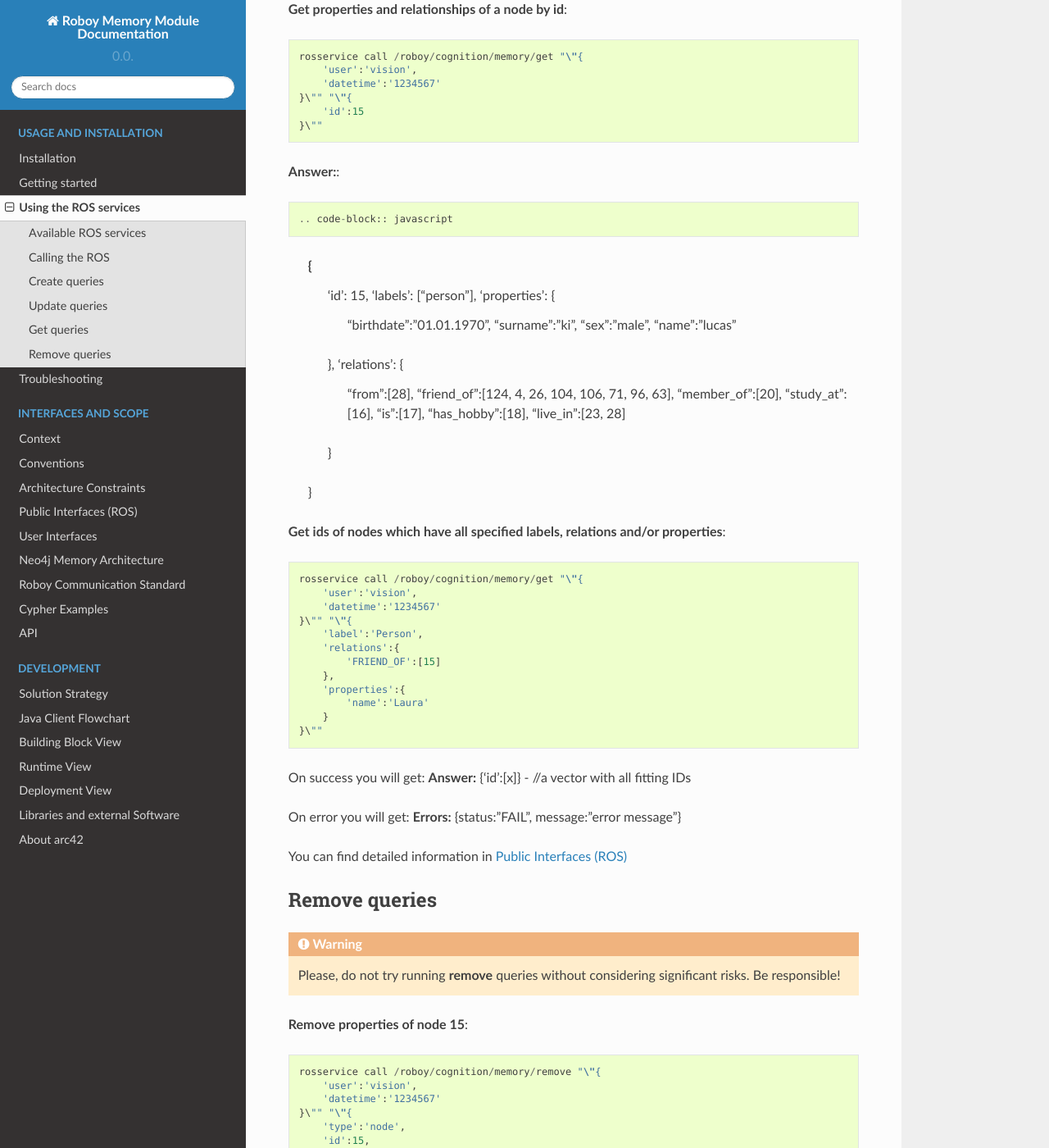
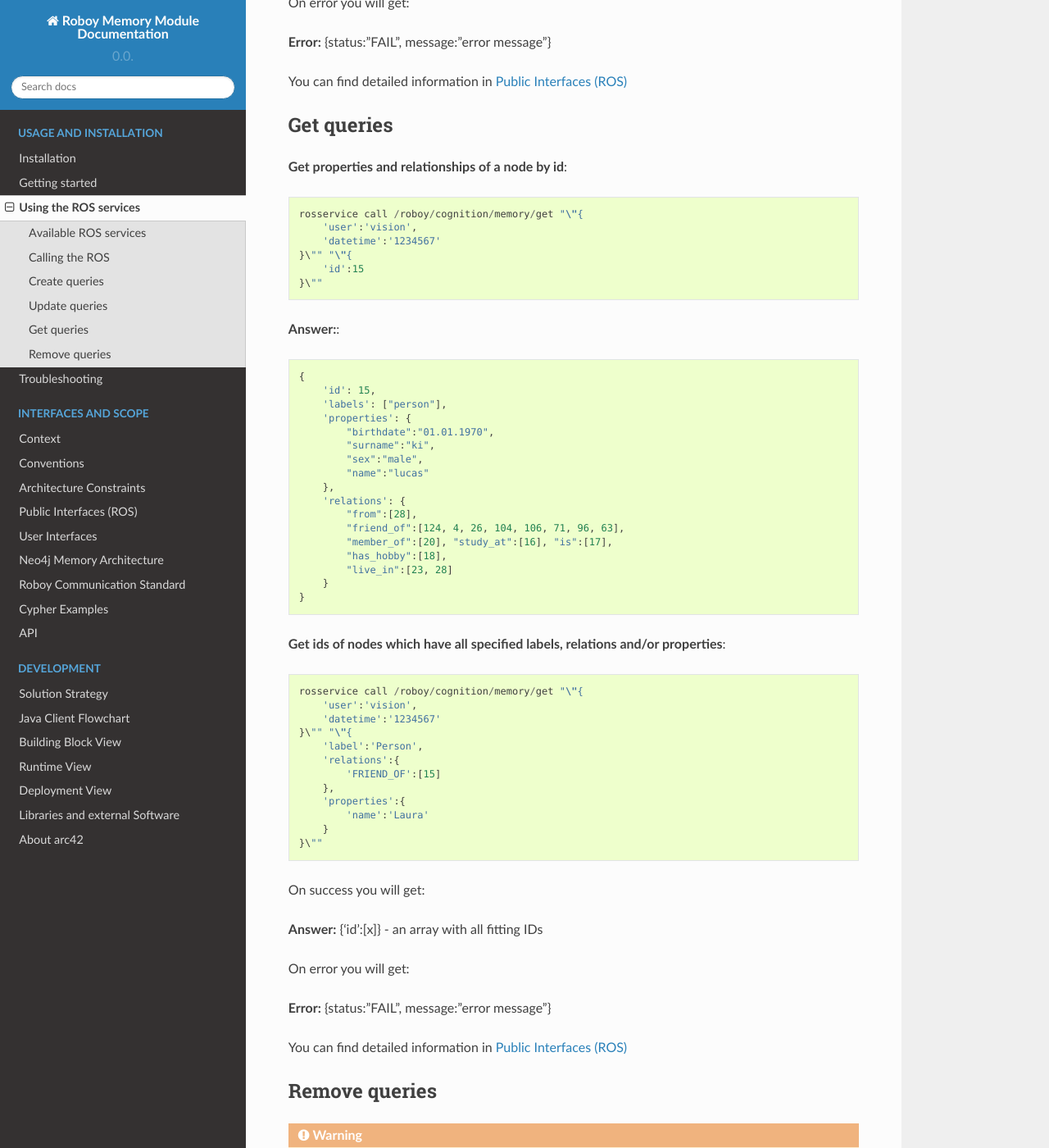
Before and after one commit to Roboy/memory, a Sphinx documentation site: the page built from docs/Usage/2_initial_experience.rst, in a window 1280 px wide and 1400 px high, scrolled down 3216 px. Shown: the whole window at 82% size. Built offline with Sphinx 7.4.7 and the Read the Docs theme 2.0.0, drawn with Linux system fonts in a browser that asks for light colours; some of the changed text lies outside the part shown.

Commit message:
Update 2_initial_experience.rst

```diff
--- a/docs/Usage/2_initial_experience.rst
+++ b/docs/Usage/2_initial_experience.rst
@@ -79,10 +79,12 @@ Create queries
     }\""
 
 On success you will get:
+
 **Answer:**  {'id': x } - //ID of the created node
 
 On error you will get:
-**Errors:** {status:"FAIL", message:"error message"}
+
+**Error:** {status:"FAIL", message:"error message"}
 
 You can find detailed information in :ref:`technical-interfaces`
 
@@ -135,10 +137,12 @@ Update queries
     }\""
 
 On success you will get:
+
 **Answer:** {status:"OK"}
 
 On error you will get:
-**Errors:** {status:"FAIL", message:"error message"}
+
+**Error:** {status:"FAIL", message:"error message"}
 
 You can find detailed information in :ref:`technical-interfaces`
 
@@ -155,8 +159,6 @@ Get queries
     }\""
 
 **Answer:**::
-
-.. code-block:: javascript
 
     {
         'id': 15,
@@ -192,10 +194,12 @@ Get queries
     }\""
 
 On success you will get:
-**Answer:** {'id':[x]}     - //a vector with all fitting IDs
+
+**Answer:** {'id':[x]}     - an array with all fitting IDs
 
 On error you will get:
-**Errors:** {status:"FAIL", message:"error message"}
+
+**Error:** {status:"FAIL", message:"error message"}
 
 You can find detailed information in :ref:`technical-interfaces`
 
@@ -245,9 +249,11 @@ Remove queries
     }\""
 
 On success you will get:
+
 **Answer:** {status:"OK"}
 
 On error you will get:
-**Errors:** {status:"FAIL", message:"error message"}
+
+**Error:** {status:"FAIL", message:"error message"}
 
 You can find detailed information in :ref:`technical-interfaces`
```
Also changed, not shown: other parts of docs/Usage/2_initial_experience.rst (+2 -2 lines).
